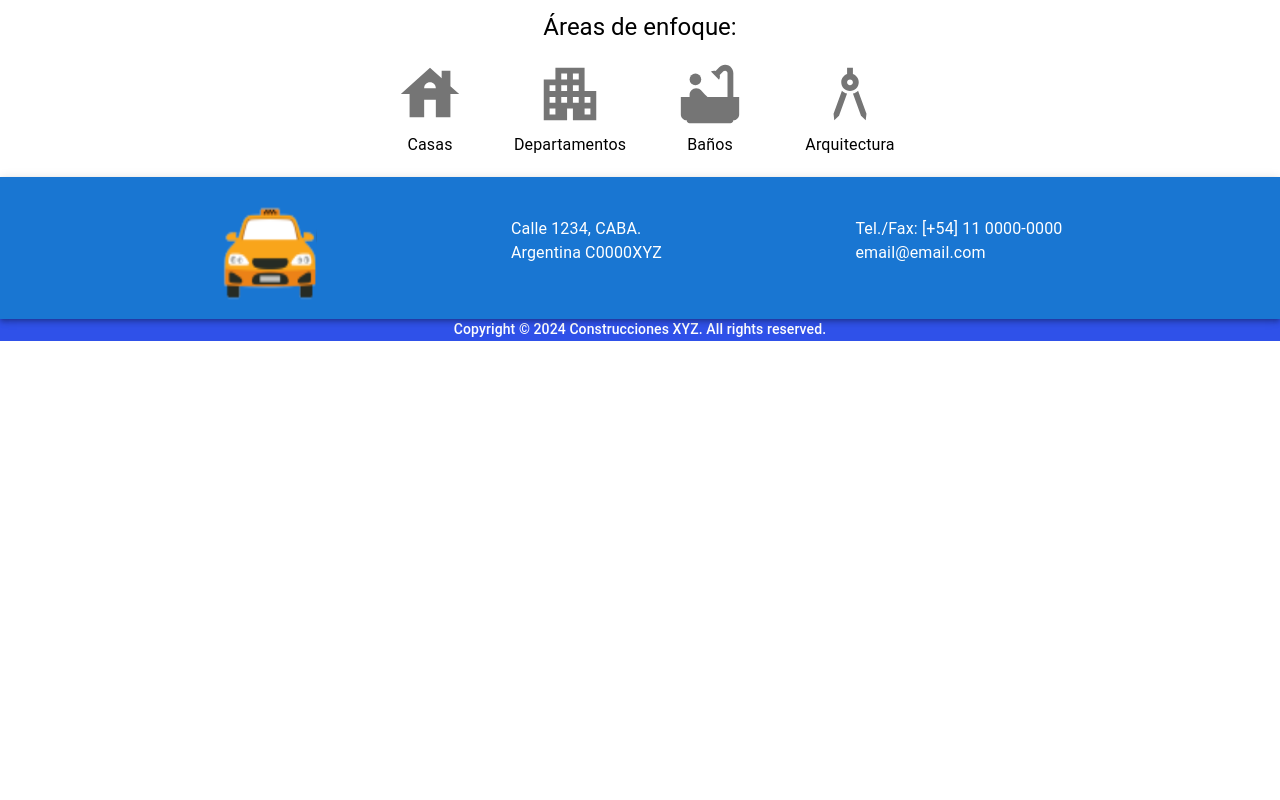
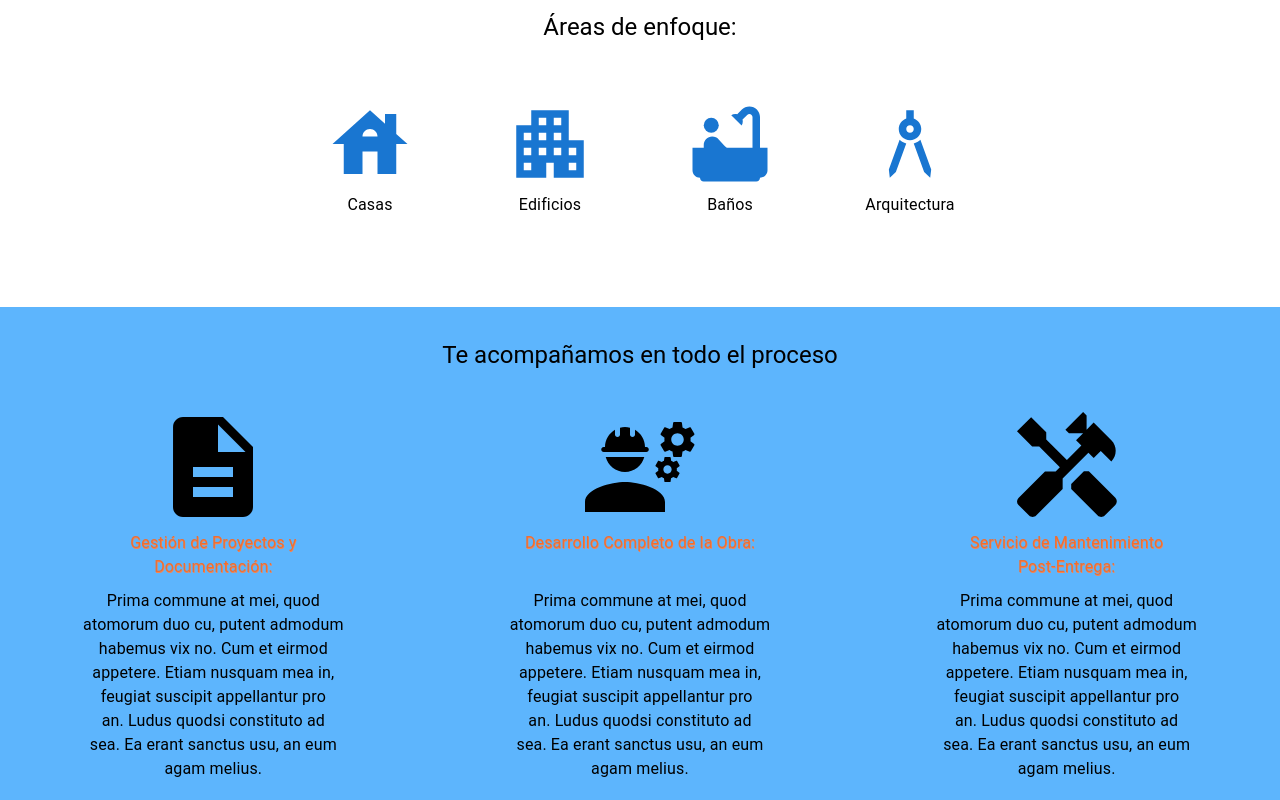
Before and after one commit to Inmeperial/react-website, a React (Vite) app: page /#/ in a window 1280 px wide. Shown: the part 2220-3020 px from the top of the page. Before the commit the page ends 2561 px from the top, so only its background shows below. Built offline with nearby package versions, Linux system fonts and the light colour scheme.

Commit message:
Added process section, fixed styles, and added colors to icons.

```diff
--- a/src/components/AreasSection.jsx
+++ b/src/components/AreasSection.jsx
@@ -10,45 +10,44 @@ import House from "@mui/icons-material/House";
 import Apartment from "@mui/icons-material/Apartment";
 import Bathdroom from "@mui/icons-material/Bathtub";
 import Architecture from "@mui/icons-material/Architecture";
-import { ListItemArea, ListArea } from "../styles/CustomMUI";
+import {
+  ListItemArea,
+  ListArea,
+  FlexColumnBox,
+  IconArea,
+} from "../styles/CustomMUI";
 
 const AreasSection = () => {
   return (
-    <Box
-      sx={{
-        display: "flex",
-        alignItems: "center",
-        flexDirection: "column",
-      }}
-    >
-      <Typography variant='h5'>Áreas de enfoque:</Typography>
+    <Box sx={{ ...FlexColumnBox, mb:"50px" }}>
+      <Typography variant='h5' sx={{mb: "20px"}}>Áreas de enfoque:</Typography>
 
       <Box>
         <List sx={{ ...ListArea }}>
           <ListItem sx={{ ...ListItemArea }}>
             <ListItemIcon>
-              <House sx={{ fontSize: "70px" }} />
+              <House sx={{ ...IconArea }} />
             </ListItemIcon>
             <ListItemText>Casas</ListItemText>
           </ListItem>
 
           <ListItem sx={{ ...ListItemArea }}>
             <ListItemIcon>
-              <Apartment sx={{ fontSize: "70px" }} />
+              <Apartment sx={{ ...IconArea }} />
             </ListItemIcon>
-            <ListItemText>Departamentos</ListItemText>
+            <ListItemText>Edificios</ListItemText>
           </ListItem>
 
           <ListItem sx={{ ...ListItemArea }}>
             <ListItemIcon>
-              <Bathdroom sx={{ fontSize: "70px" }} />
+              <Bathdroom sx={{ ...IconArea }} />
             </ListItemIcon>
             <ListItemText>Baños</ListItemText>
           </ListItem>
 
           <ListItem sx={{ ...ListItemArea }}>
             <ListItemIcon>
-              <Architecture sx={{ fontSize: "70px" }} />
+              <Architecture sx={{ ...IconArea }} />
             </ListItemIcon>
             <ListItemText>Arquitectura</ListItemText>
           </ListItem>
--- /dev/null
+++ b/src/components/Process.jsx
@@ -0,0 +1,85 @@
+import {
+  Box,
+  List,
+  ListItem,
+  ListItemIcon,
+  ListItemText,
+  Typography,
+} from "@mui/material";
+import { FlexColumnBox, IconProcess, TitleProcess } from "../styles/CustomMUI";
+import Worker from "@mui/icons-material/Engineering";
+import Maintenance from "@mui/icons-material/Handyman";
+import Management from "@mui/icons-material/Description";
+
+const Process = () => {
+  return (
+    <Box sx={{ backgroundColor: "#5db5fd", paddingY: "2rem" }}>
+      <Typography variant='h5' textAlign='center'>
+        Te acompañamos en todo el proceso
+      </Typography>
+      <Box>
+        <List
+          sx={{
+            display: "flex",
+            flexWrap: "wrap",
+            justifyContent: "space-around",
+            my:"20px"
+          }}
+        >
+          <ListItem
+            sx={{ ...FlexColumnBox, width: "300px", textAlign: "center" }}
+          >
+            <ListItemIcon>
+              <Management sx={{ ...IconProcess }} />
+            </ListItemIcon>
+            <ListItemText sx={{ ...TitleProcess }}>
+              Gestión de Proyectos y Documentación:
+            </ListItemText>
+            <ListItemText>
+              Prima commune at mei, quod atomorum duo cu, putent admodum habemus
+              vix no. Cum et eirmod appetere. Etiam nusquam mea in, feugiat
+              suscipit appellantur pro an. Ludus quodsi constituto ad sea. Ea
+              erant sanctus usu, an eum agam melius.
+            </ListItemText>
+          </ListItem>
+
+          <ListItem
+            sx={{ ...FlexColumnBox, width: "300px", textAlign: "center" }}
+          >
+            <ListItemIcon>
+              <Worker sx={{ ...IconProcess }} />
+            </ListItemIcon>
+            <ListItemText sx={{ ...TitleProcess }}>
+              Desarrollo Completo de la Obra:
+            </ListItemText>
+            <ListItemText>
+              Prima commune at mei, quod atomorum duo cu, putent admodum habemus
+              vix no. Cum et eirmod appetere. Etiam nusquam mea in, feugiat
+              suscipit appellantur pro an. Ludus quodsi constituto ad sea. Ea
+              erant sanctus usu, an eum agam melius.
+            </ListItemText>
+          </ListItem>
+
+          <ListItem
+            sx={{ ...FlexColumnBox, width: "300px", textAlign: "center" }}
+          >
+            <ListItemIcon>
+              <Maintenance sx={{ ...IconProcess }} />
+            </ListItemIcon>
+            <ListItemText sx={{ ...TitleProcess }}>
+              Servicio de Mantenimiento Post-Entrega:
+            </ListItemText>
+            <ListItemText>
+              Prima commune at mei, quod atomorum duo cu, putent admodum habemus
+              vix no. Cum et eirmod appetere. Etiam nusquam mea in, feugiat
+              suscipit appellantur pro an. Ludus quodsi constituto ad sea. Ea
+              erant sanctus usu, an eum agam melius.
+            </ListItemText>
+          </ListItem>
+        </List>
+      </Box>
+    </Box>
+  );
+};
+
+export default Process;
--- a/src/components/Welcome.jsx
+++ b/src/components/Welcome.jsx
@@ -1,11 +1,11 @@
 import { Box, Divider, Typography } from "@mui/material";
 import Logo from "../assets/logo.png";
 import Gif from "../assets/proceso.gif";
-import { WelcomeBox } from "../styles/CustomMUI";
+import { FlexColumnBox } from "../styles/CustomMUI";
 
 const Welcome = () => {
   return (
-    <Box sx={{ ...WelcomeBox }}>
+    <Box sx={{ ...FlexColumnBox, my:"120px" }}>
       <Box
         sx={{
           display: "flex",
--- a/src/pages/Home.jsx
+++ b/src/pages/Home.jsx
@@ -3,6 +3,7 @@ import { Box } from "@mui/material";
 import ImageSlider from "../components/Slider";
 import Welcome from "../components/Welcome";
 import AreasSection from "../components/AreasSection";
+import Process from "../components/Process";
 
 const Home = () => {
   return (
@@ -10,6 +11,7 @@ const Home = () => {
       <ImageSlider />
       <Welcome />
       <AreasSection />
+      <Process />
     </Box>
   );
 };
--- a/src/pages/Projects.jsx
+++ b/src/pages/Projects.jsx
@@ -1,9 +1,19 @@
-import { Box } from "@mui/material";
+import {
+  Box,
+  List,
+  ListItem,
+  ListItemIcon,
+  ListItemText,
+  Typography,
+} from "@mui/material";
 
 const Projects = () => {
   return (
-    <Box>
-      <Box>Proyectos</Box>
+    <Box height='100dvh'>
+      <Typography variant='h4' mt='150px' textAlign='left'>
+        Proyectos:
+      </Typography>
+
     </Box>
   );
 };
--- a/src/styles/CustomMUI.jsx
+++ b/src/styles/CustomMUI.jsx
@@ -47,19 +47,41 @@ export const ButtonMenu = {
   color: "#ffff",
 };
 
-export const WelcomeBox = {
+export const FlexColumnBox = {
   display: "flex",
   flexDirection: "column",
   alignItems: "center",
-  my: "120px",
 };
 
 export const ListArea = {
-  display:"flex",
-  flexFlow:"row wrap"
+  display: "flex",
+  flexFlow: "row wrap",
+  justifyContent: "space-around",
+  my: "20px",
 };
 
 export const ListItemArea = {
   flexDirection: "column",
   width: "140px",
+  flexWrap: "wrap",
+  mx: "20px",
 };
+
+export const IconArea = {
+  fontSize: "90px",
+  color: "#1976D1",
+  "&:hover": {
+    color: "#35a4ff",
+  },
+};
+
+export const IconProcess = {
+  fontSize: "120px",
+  color: "#000",
+};
+
+export const TitleProcess = {
+  height: "50px",
+  color: "#eb6f35",
+  textShadow: "0.5px 0.5px 0.5px #fa844d",
+};
```
Also changed, not shown: src/data/Projects.jsx (added, +40 -0 lines), src/assets/img000.jpg (renamed from src/assets/image_10-1-768x512.jpg).
